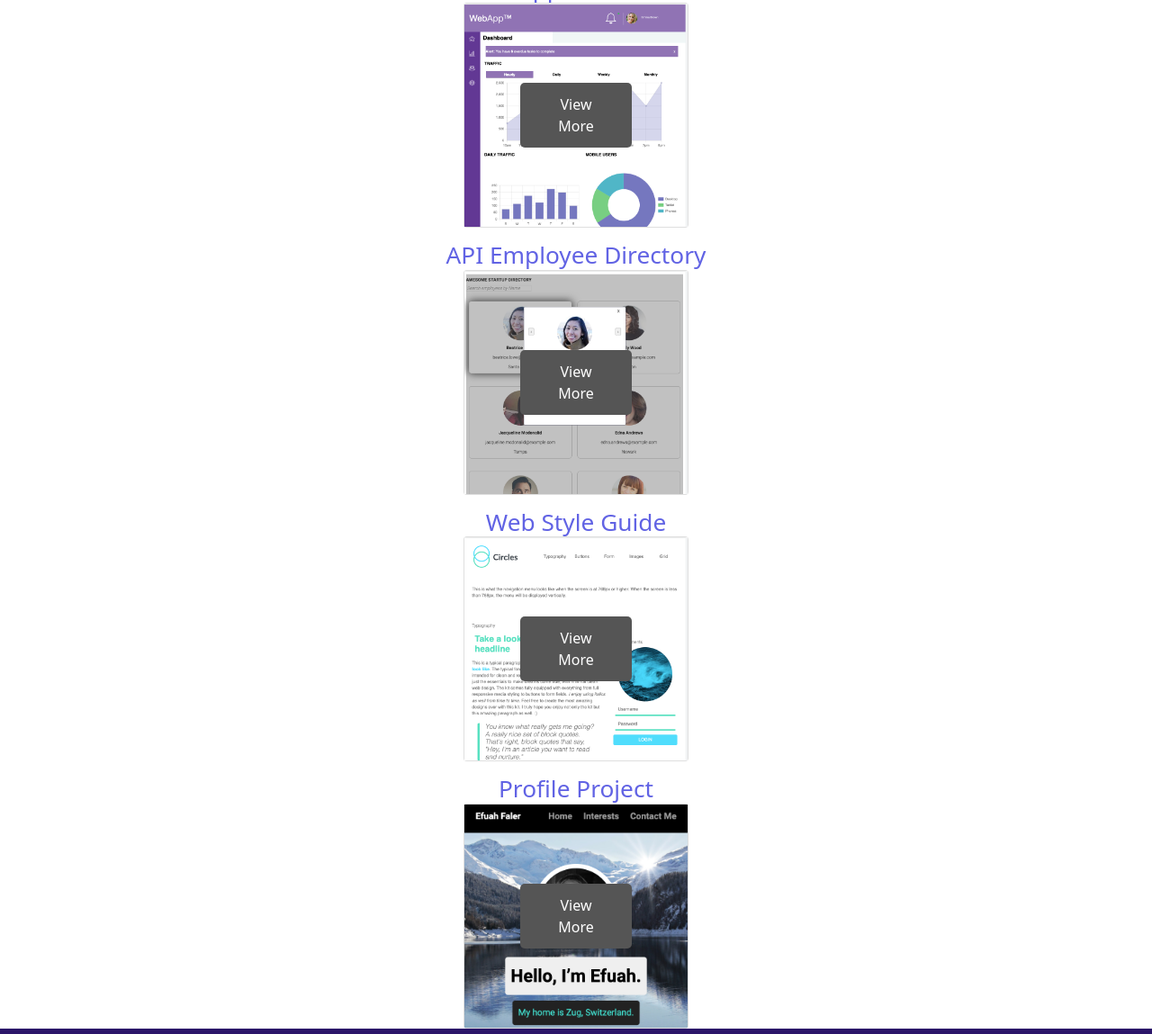
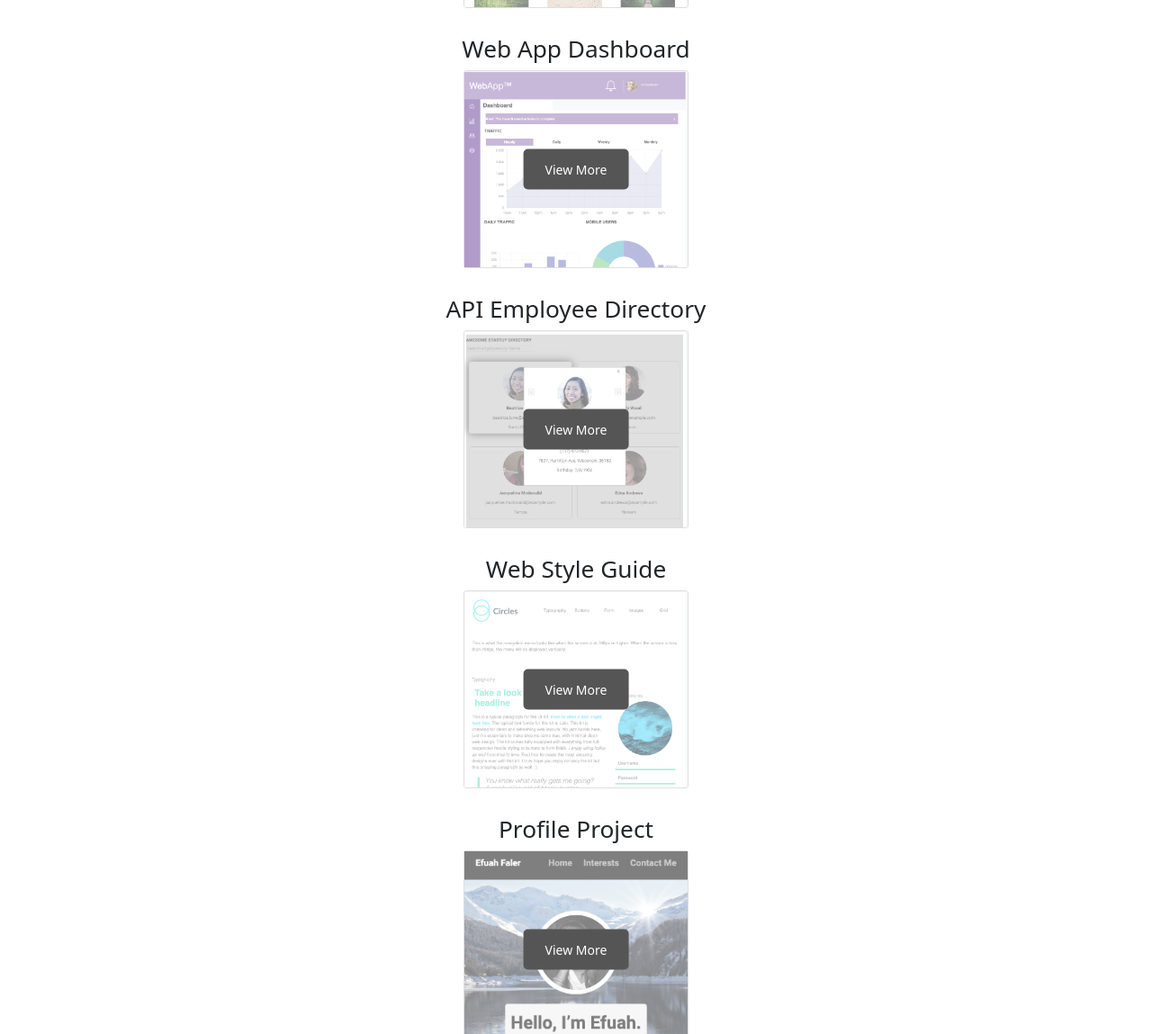
Before and after one commit to ebfaler/unit-9-project, a plain HTML site: page index.html in a window 1280 px wide. Shown: the part 1651-2800 px from the top of the page at 90% size. Drawn offline with nearby package versions, Linux system fonts and the light colour scheme.

Commit message:
updated cards styling

```diff
--- a/index.html
+++ b/index.html
@@ -88,7 +88,7 @@
   <main>
 
     <section id="about-section">
-      <h2 class="about-title">About Me</h2>
+      <h2 id="about-title">About Me</h2>
       <p class="about-text">Lorem Ipsum is simply dummy text of the printing and typesetting industry. Lorem Ipsum
         has been the industry's standard dummy text ever since the 1500s, when an unknown printer took a galley
         of type and scrambled it to make a type specimen book. It has survived not only five centuries, but also
@@ -97,7 +97,7 @@
         publishing software like Aldus PageMaker including versions of Lorem Ipsum.</p>
 
 
-      <h2 class="skills-title">My Skills include: </h2>
+      <h2 id="skills-title">My Skills include: </h2>
       <div class="svg-div">
         <svg viewBox="0 0 128 128">
           <path fill="#E44D26"
@@ -131,98 +131,135 @@
     </section>
 
     <section class="portfolio-section">
-      <h2 class="portfolio-title">My-Portfolio</h2>
+      <h2 id="portfolio-title">My-Portfolio</h2>
 
 
 <div class="card-container">
-  <h3 class="portfolio-title">An Online Registration Form</h3>
+  <h3 class="project-title">An Online Registration Form</h3>
       <div class="scene scene--card">
         <div class="card">
           <div class="card__face card__face--front" id="front-one">
             <button class="view-more">View More</button>
           </div>
+
           <div class="card__face card__face--back">
-            <h3>About</h3>
-            <p>This was a project that included sass.</p>
+            <h3 class="about-heading">About</h3>
+            <ul class="about-list">
+              <li>This was a project that included sass.</li>
+              <!-- <li>This was a project that included sass.</li>
+              <li>This was a project that included sass.</li> -->
+            </ul>
+            <div class="buttons-back">
             <a href="https://github.com/ebfaler/unit-3-project" target="_blank" ><button class="view-code">View Code</button></a>
             <a><button class="view-project">View Live Project</button></a>
+            </div>
           </div>
         </div>
       </div>
 
 
-      <h3 class="portfolio-title">An Interactive Photo Album</h3>
+      <h3 class="project-title">An Interactive Photo Album</h3>
       <div class="scene scene--card">
         <div class="card">
           <div class="card__face card__face--front" id="front-two">
             <button class="view-more">View More</button>
           </div>
           <div class="card__face card__face--back">
-            <h3>About</h3>
-            <p>This was a project that included sass.</p>
+            <h3 class="about-heading">About</h3>
+            <ul class="about-list">
+              <li>This was a project that included sass.</li>
+              <li>This was a project that included sass.</li>
+              <li>This was a project that included sass.</li>
+            </ul>
+            <div class="buttons-back">
             <a href="https://github.com/ebfaler/unit-5-project" target="_blank" ><button class="view-code">View Code</button></a>
             <a><button class="view-project">View Live Project</button></a>
+            </div>
           </div>
         </div>
       </div>
 
 
-      <h3 class="portfolio-title">Web App Dashboard</h3>
+      <h3 class="project-title">Web App Dashboard</h3>
       <div class="scene scene--card">
         <div class="card">
           <div class="card__face card__face--front" id="front-three">
             <button class="view-more">View More</button>
           </div>
           <div class="card__face card__face--back">
-            <h3>About</h3>
-            <p>This was a project that included sass.</p>
+            <h3 class="about-heading">About</h3>
+            <ul class="about-list">
+              <li>This was a project that included sass.</li>
+              <li>This was a project that included sass.</li>
+              <li>This was a project that included sass.</li>
+            </ul>
+            <div class="buttons-back">
             <a href="https://github.com/ebfaler/unit-7-project" target="_blank" ><button class="view-code">View Code</button></a>
             <a><button class="view-project">View Live Project</button></a>
+            </div>
           </div>
         </div>
       </div>
 
 
-      <h3 class="portfolio-title">API Employee Directory</h3>
+      <h3 class="project-title">API Employee Directory</h3>
       <div class="scene scene--card">
         <div class="card">
           <div class="card__face card__face--front" id="front-four"><button class="view-more">View More</button>
           </div>
           <div class="card__face card__face--back">
-            <h3>About</h3>
-            <p>This was a project that included sass.</p>
+            <h3 class="about-heading">About</h3>
+            <ul class="about-list">
+              <li>This was a project that included sass.</li>
+              <li>This was a project that included sass.</li>
+              <li>This was a project that included sass.</li>
+            </ul>
+            <div class="buttons-back">
             <a href="https://github.com/ebfaler/unit-8-project" target="_blank" ><button class="view-code">View Code</button></a>
             <a><button class="view-project">View Live Project</button></a>
+            </div>
           </div>
         </div>
       </div>
 
 
-      <h3 class="portfolio-title">Web Style Guide</h3>
+      <h3 class="project-title">Web Style Guide</h3>
       <div class="scene scene--card">
         <div class="card">
           <div class="card__face card__face--front" id="front-five"><button class="view-more">View More</button>
           </div>
           <div class="card__face card__face--back">
-            <h3>About</h3>
-            <p>This was a project that included sass.</p>
+            <h3 class="about-heading">About</h3>
+            <ul class="about-list">
+              <li>This was a project that included sass.</li>
+              <li>This was a project that included sass.</li>
+              <li>This was a project that included sass.</li>
+            </ul>
+            <div class="buttons-back">
             <a href="https://github.com/ebfaler/unit-4-project" target="_blank" ><button class="view-code">View Code</button></a>
             <a><button class="view-project">View Live Project</button></a>
+            </div>
           </div>
         </div>
       </div>
 
 
-      <h3 class="portfolio-title">Profile Project</h3>
+      <h3 class="project-title">Profile Project</h3>
       <div class="scene scene--card">
         <div class="card">
           <div class="card__face card__face--front" id="front-six"><button class="view-more">View More</button>
           </div>
           <div class="card__face card__face--back">
-            <h3>About</h3>
-            <p>This was a project that included sass.</p>
+            <h3 class="about-heading">About</h3>
+            <ul class="about-list">
+              <li>This was a project that included sass.</li>
+              <li>This was a project that included sass.</li>
+              <li>This was a project that included sass.</li>
+            </ul>
+            <div class="buttons-back">
             <a href="https://github.com/ebfaler/unit-1-project" target="_blank" ><button class="view-code">View Code</button></a>
             <a><button class="view-project">View Live Project</button></a>
+            </div>
           </div>
         </div>
       </div>
@@ -231,7 +268,8 @@
     </section>
 
     <section class="contact-section">
-
+    <h2 id="contact-title">Get in Touch</h2>
+    <p> If you'd like to find out more about my work, email me at 123@test.com. I look forward to hearing from you!</p>
 
 
 
--- a/scss/style.scss
+++ b/scss/style.scss
@@ -16,7 +16,7 @@ html {
 }
 
 h1 {
-    padding-top: 1rem;
+    // padding-top: 1rem;
     font-size: 1rem;
     text-align: center;
     color: $color-one;
@@ -38,7 +38,14 @@ h2 {
     background-color: white;
 }
 
+#contact-title, #about-title, #skills-title, #portfolio-title{
 
+color: black;
+padding-top: 30px;
+padding-bottom: 20px;
+
+
+}
 
 /*HEADER AND NAV --------------------------*/
 
@@ -92,10 +99,10 @@ main {
     text-align: center;
 }
 
-.about-title, .skills-title, .portfolio-title {
-    color:$color-two;
-    padding-top: 1rem;
-}
+// #about-title, #skills-title, #portfolio-title, #contact-title {
+//     color:$color-two;
+//     padding-top: 1rem;
+// }
 
 .about-text {
     background-color: $color-five;
@@ -129,17 +136,10 @@ path {
 
 /*MY PORTFOLIO --------------------------*/
 
-
-.view-more {
-
-
-
+#portfolio-title {
+  margin: 0 auto;
 }
 
-.portfolio-title {
-  margin: 0 auto;
-}
-// source: https://codepen.io/mondal10/pen/WNNEvjV
 
 .card-container {
   display: flex;
@@ -149,28 +149,57 @@ path {
 
 }
 
-.card__face .view-more {
+ .view-more {
 
   position: absolute;
   top: 50%;
   left: 50%;
   transform: translate(-50%, -50%);
-  background-color: #555;
+  background-color: rgb(85, 85, 85);
   color: white;
-  font-size: 16px;
+  font-size: 14px;
   padding: 12px 24px;
   border: none;
   cursor: pointer;
   border-radius: 5px;
+
 }
 
-.flipCard {
-    transform: rotateY(180deg);
+
+.buttons-back{
+
+  position: absolute;
+  bottom:10%;
+  left: 10%;
+  right: 10%;
+
+
 }
 
-.hidden {
-    visibility: hidden;
+ .view-code, .view-project {
+
+
+  background-color: rgb(85, 85, 85);
+  color: white;
+  font-size: 8px;
+  padding: 10px 14px;
+  border: none;
+  cursor: pointer;
+  border-radius: 5px;
+  text-align: center;
+  margin-left: 5px;
 }
+
+.about-heading {
+  text-align: center;
+  color: black;
+}
+
+.about-list {
+  text-align: left;
+  font-size: 12px;
+}
+//Portfolio cards source: https://codepen.io/mondal10/pen/WNNEvjV
 
 .scene {
   display: flex;
@@ -181,6 +210,7 @@ path {
   margin: 0 auto;
   width: 250px;
   height: 250px;
+  padding-bottom: 2rem;
 
 }
 
@@ -213,57 +243,107 @@ path {
 
 }
 
-#front-one {
-   background-image: url("../images/online-registration-form.png");
-   background-size: cover;
-}
+.card__face--back {
+  content: " ";
+  background: $color-five;
+  transform: rotateY(180deg);
 
-#front-two {
-  background-image: url("../images/an-interactive-photo-gallery.png");
-  background-size: cover;
+
 }
 
 
-#front-three {
-  background-image: url("../images/web-app-dashboard.png");
+ #front-one {
+   position: relative;
+
+ }
+
+#front-one::before {
+   content: " ";
+   background-image: url("../images/online-registration-form.png");
+   background-size: cover;
+   opacity: .5;
+   position: absolute;
+   top: 0px;
+   right: 0px;
+   bottom: 0px;
+   left: 0px;
+
+}
+
+#front-two::before {
+  content: " ";
+  background-image: url("../images/an-interactive-photo-gallery.png");
   background-size: cover;
+  opacity: .5;
+  position: absolute;
+  top: 0px;
+  right: 0px;
+  bottom: 0px;
+  left: 0px;
+
 }
 
 
-#front-four {
-  background-image: url("../images/api-employee-directory.png");
+#front-three::before {
+  content: " ";
+  background-image: url("../images/web-app-dashboard.png");
   background-size: cover;
-}
+  opacity: .5;
+  position: absolute;
+  top: 0px;
+  right: 0px;
+  bottom: 0px;
+  left: 0px;
 
-#front-five {
-  background-image: url("../images/web-style-guide.png");
-  background-size: cover;
 }
 
 
-#front-six {
+#front-four::before {
+  content: " ";
+  background-image: url("../images/api-employee-directory.png");
+  background-size: cover;
+  opacity: .5;
+  position: absolute;
+  top: 0px;
+  right: 0px;
+  bottom: 0px;
+  left: 0px;
+
+}
+
+#front-five::before {
+  content: " ";
+  background-image: url("../images/web-style-guide.png");
+  background-size: cover;
+  opacity: .5;
+  position: absolute;
+  top: 0px;
+  right: 0px;
+  bottom: 0px;
+  left: 0px;
+
+}
+
+
+#front-six::before {
+  content: " ";
   background-image: url("../images/profile-project.png");
   background-size: cover;
-}
+  opacity: .5;
+  position: absolute;
+  top: 0px;
+  right: 0px;
+  bottom: 0px;
+  left: 0px;
 
-// .card__face--front {
-//   display: flex;
-//   flex-direction:row;
-// }
-
-.card__face--back {
-  background: slateblue;
-  transform: rotateY(180deg);
 }
 
 
 
 
+/*PARTICLE --------------------------*/
+
 // Particle SCSS source: https://codepen.io/tutsplus/pen/MrjYJK
-
-// body {
-//   background: #ecf3f3;
-// }
 
 .particle {
 position: absolute;
@@ -293,7 +373,13 @@ z-index: -1;
 }
 
 
-// footer
+/*CONTACT --------------------------*/
+
+.contact-section {
+  margin: 3rem;
+}
+/*FOOTER --------------------------*/
+
 
 footer {
   width: 100%;
```
Also changed, not shown: css/style.css, 1 other file.
